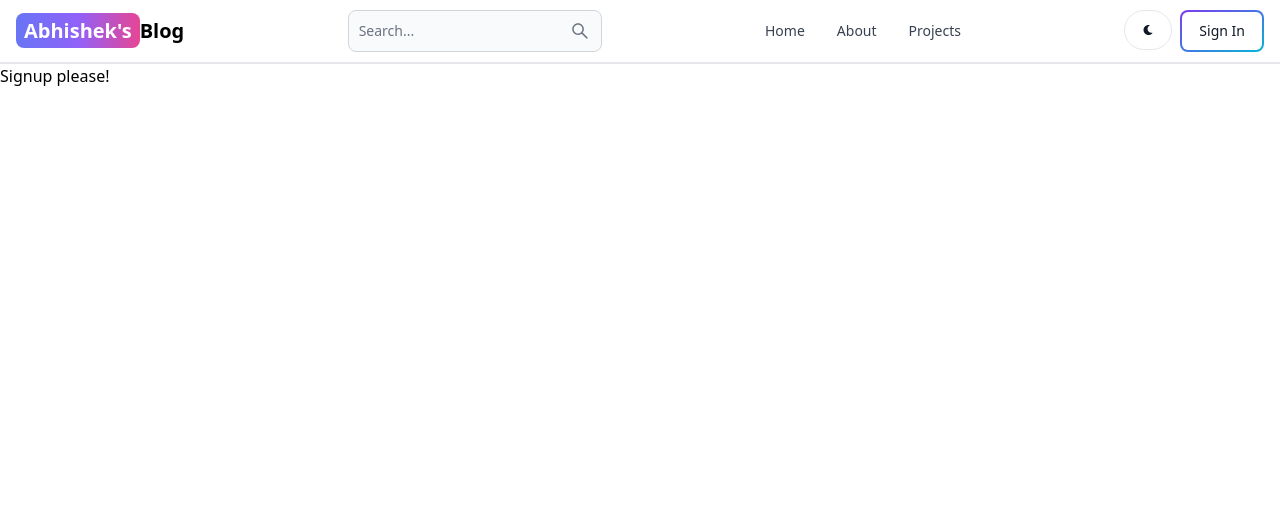
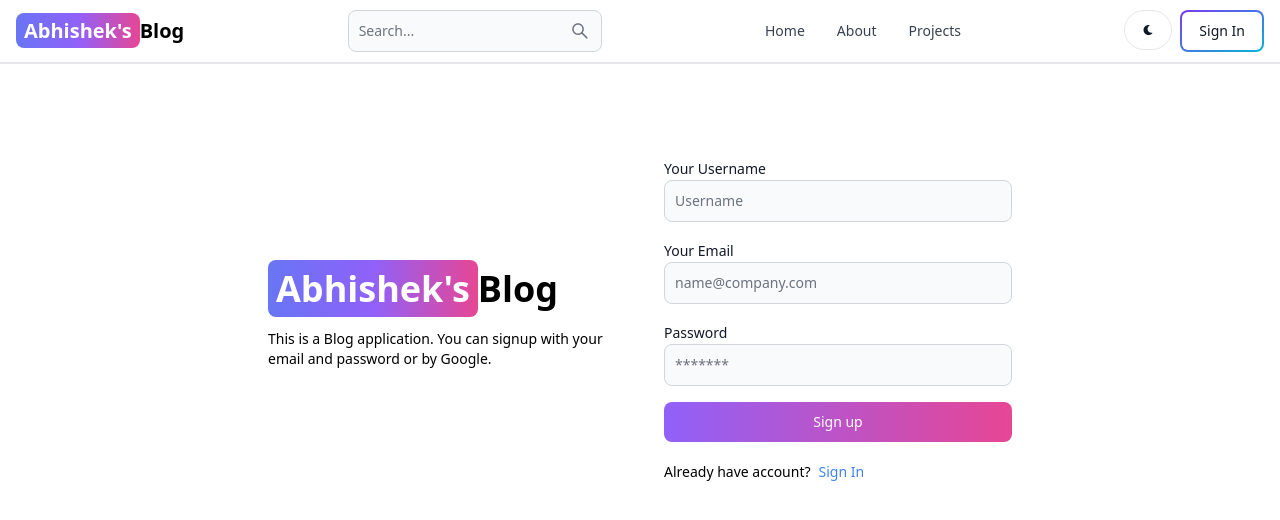
Before and after one commit to abhishekbhattt/Blog-Website, a React (Vite) app in the folder client/: page /Signup in a window 1280 px wide. Shown: the top 520 px of the page. Built offline with nearby package versions, Linux system fonts and the light colour scheme.

Commit message:
Create complete Signup page UI

```diff
--- a/client/src/pages/Signup.jsx
+++ b/client/src/pages/Signup.jsx
@@ -1,9 +1,55 @@
-import React from 'react'
-
+import React from "react";
+import { Link } from "react-router-dom";
+import { Button, Label, TextInput } from "flowbite-react";
 export default function Signup() {
   return (
-    <div>
-      <h1>Signup please!</h1>
+    <div className="min-h-screen mt-20">
+      <div className="flex p-3 max-w-3xl mx-auto flex-col md:flex-row md:items-center gap-12">
+        {/* left side div */}
+        <div className="flex-1">
+          <Link to="/" className=" font-bold dark:text-white text-4xl">
+            <span className="px-2 py-1 bg-gradient-to-r from-indigo-500 via-purple-500 to-pink-500 rounded-lg text-white">
+              Abhishek's
+            </span>
+            Blog
+          </Link>
+          <p className="text-sm mt-5">
+            This is a Blog application. You can signup with your email and
+            password or by Google.
+          </p>
+        </div>
+        {/* right side div */}
+        <div className="flex-1">
+          <form className="flex flex-col gap-4">
+            <div>
+              <Label value="Your Username" />
+              <TextInput type="text" placeholder="Username" id="username" />
+            </div>
+            <div>
+              <Label value="Your Email" />
+              <TextInput
+                type="text"
+                placeholder="name@company.com"
+                id="email"
+              />
+            </div>
+            <div>
+              <Label value="Password" />
+              <TextInput type="text" placeholder="*******" id="password" />
+            </div>
+
+            <Button gradientDuoTone="purpleToPink" type="submit">
+              Sign up
+            </Button>
+          </form>
+          <div className="flex gap-2 mt-5 text-sm">
+            <span>Already have account? </span>
+            <Link to="/sign-in" className="text-blue-500">
+              Sign In
+            </Link>
+          </div>
+        </div>
+      </div>
     </div>
-  )
+  );
 }
```
